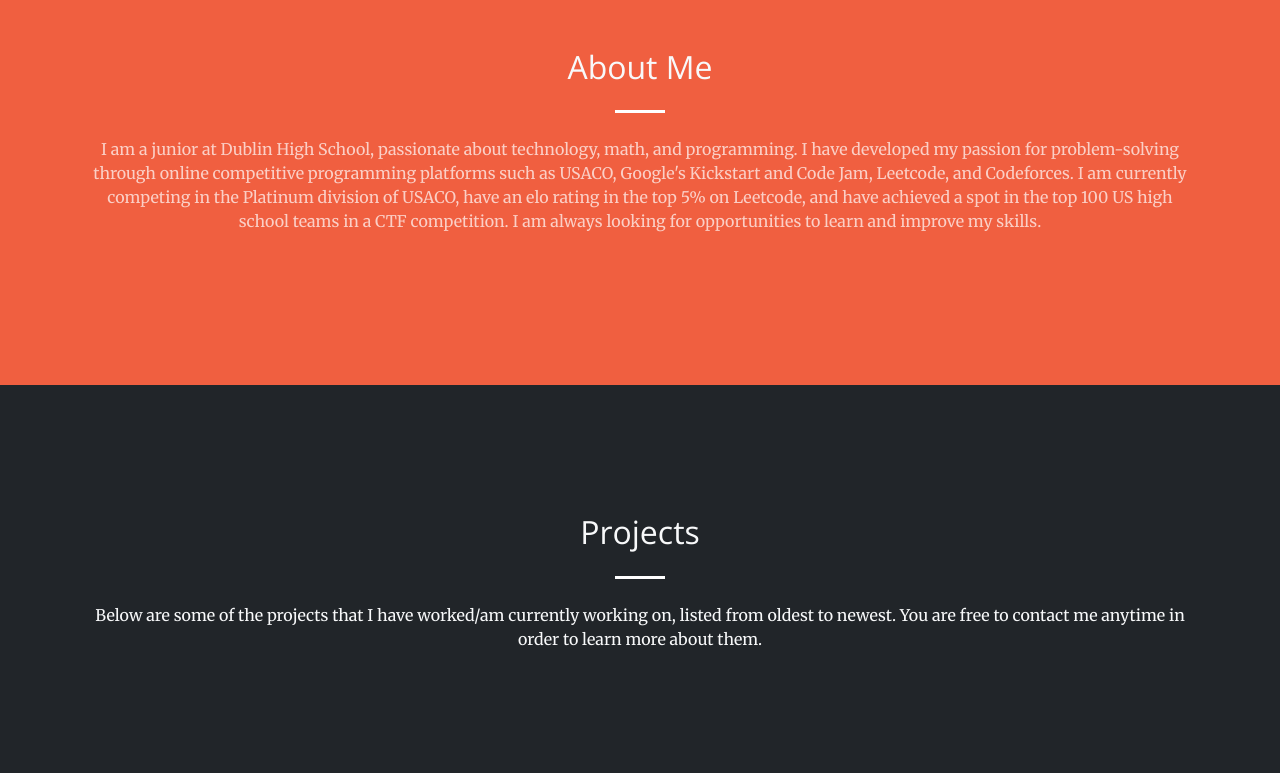
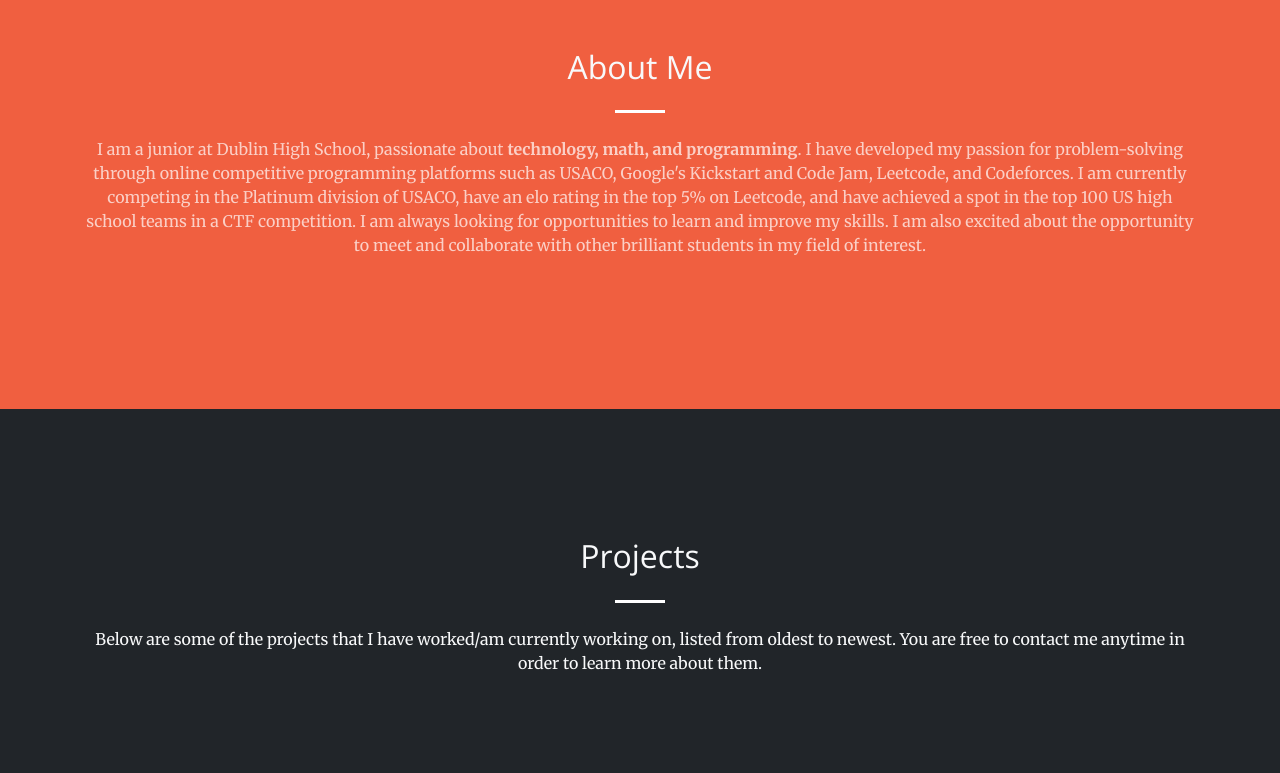
Before and after one commit to LukeZengf/LukeZengf.github.io, a plain HTML site: page index.html in a window 1280 px wide. Shown: the part 880-1653 px from the top of the page. Drawn offline with nearby package versions, Linux system fonts and the light colour scheme.

Commit message:
Update index.html

```diff
--- a/index.html
+++ b/index.html
@@ -146,12 +146,13 @@
                     <h2 class="text-light section-heading">About Me</h2>
                     <hr class="light my-4">
                     <p class="text-faded mb-4">
-                        I am a junior at Dublin High School, passionate about technology, math, and programming.
-                        I have developed my passion for problem-solving through online competitive programming platforms
-                        such as USACO, Google's Kickstart and Code Jam, Leetcode, and Codeforces. I am currently competing
-                        in the Platinum division of USACO, have an elo rating in the top 5% on Leetcode, and have achieved
-                        a spot in the top 100 US high school teams in a CTF competition. I am always looking for opportunities
-                        to learn and improve my skills.
+                        I am a junior at Dublin High School, passionate about <strong>technology, math, and programming</strong>. I have
+                        developed my passion for problem-solving through online competitive programming platforms such
+                        as USACO, Google's Kickstart and Code Jam, Leetcode, and Codeforces. I am currently competing in
+                        the Platinum division of USACO, have an elo rating in the top 5% on Leetcode, and have achieved
+                        a spot in the top 100 US high school teams in a CTF competition. I am always looking for
+                        opportunities to learn and improve my skills. I am also excited about the opportunity to meet
+                        and collaborate with other brilliant students in my field of interest.
                     </p>
                 </div>
             </div>
@@ -163,7 +164,8 @@
                 <div class="col-lg-12 text-center">
                     <h2 class="section-heading">Projects</h2>
                     <hr class=" light my-4">
-                    <p>Below are some of the projects that I have worked/am currently working on, listed from oldest to newest. You are free to contact me anytime in order to learn more about them.</p>
+                    <p>Below are some of the projects that I have worked/am currently working on, listed from oldest to
+                        newest. You are free to contact me anytime in order to learn more about them.</p>
                 </div>
             </div>
         </div>
```
